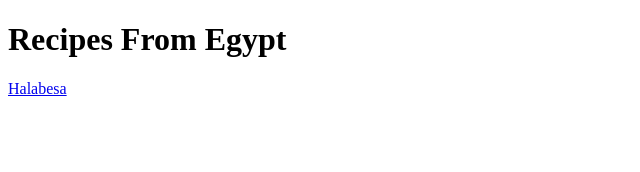
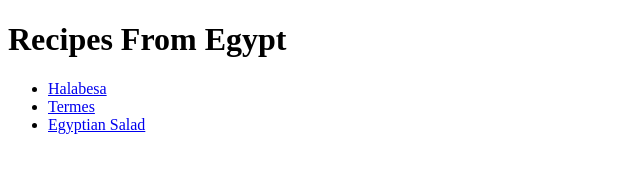
Before and after one commit to ramadanWasfi/egyptian_recipes, a plain HTML site: page index.html in a window 1280 px wide. Shown: the whole page, without its empty margins (0-640 px from the left). Drawn offline with Linux system fonts and the light colour scheme.

Commit message:
link recipes pages to index page
unordered list with 3 elements each one links to recipe page

```diff
--- a/index.html
+++ b/index.html
@@ -8,6 +8,10 @@
 
     <body>
         <h1>Recipes From Egypt</h1>
-        <a href="./recipes/halabesa.html">Halabesa</a>
+        <ul>
+            <li><a href="./recipes/halabesa.html">Halabesa</a></li>
+            <li><a href="./recipes/termes.html">Termes</a></li>
+            <li><a href="./recipes/egyptian_salad.html">Egyptian Salad</a></li>
+        </ul>
     </body>
 </html>
```
